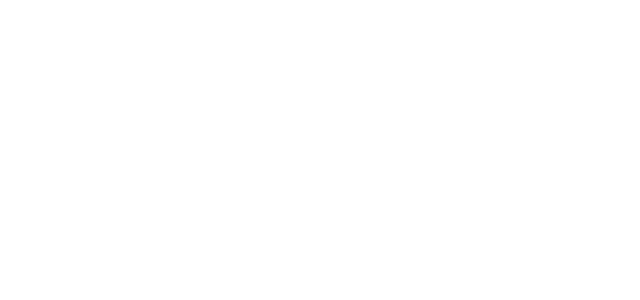
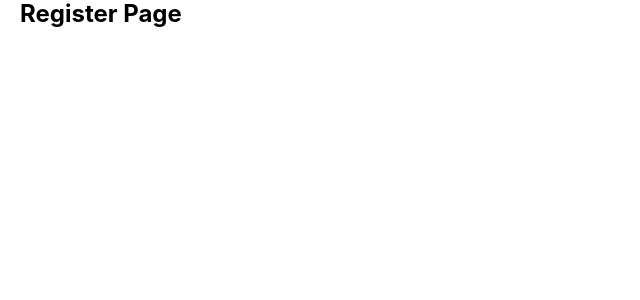
Before and after one commit to AnnaHort/goit-react-hw-08-phonebook, a React (Create React App) app: page /goit-react-hw-08-phonebook/register in a window 1280 px wide. Before the commit this address had no page. Shown: the top 300 px of the page, without its empty margins (0-640 px from the left). Built offline with nearby package versions, Linux system fonts and the light colour scheme.

Commit message:
add paths to pages

```diff
--- a/src/components/App.jsx
+++ b/src/components/App.jsx
@@ -4,12 +4,18 @@ import { GlobalStyle, SectionContainer } from './GlobalStyle';
 
 import { Navigation } from './Navigation/Navigation';
 
+import { LoginPage } from './pages/LoginPage';
+import { ContactsPage } from './pages/ContactsPage';
+import { RegisterPage } from './pages/RegisterPage';
+
 export const App = () => {
   return (
     <SectionContainer>
       <Routes>
         <Route path="/" element={<Navigation />}></Route>
-        <Route></Route>
+        <Route path="/register" element={<RegisterPage />}></Route>
+        <Route path="/login" element={<LoginPage />}></Route>
+        <Route path="/contacts" element={<ContactsPage />}></Route>
       </Routes>
 
       {/* <QuizForm />
--- /dev/null
+++ b/src/components/pages/ContactsPage.js
@@ -0,0 +1,5 @@
+export const ContactsPage = () => {
+    return (
+        <h2>Contacts Page</h2>
+    )
+}
--- /dev/null
+++ b/src/components/pages/LoginPage.js
@@ -0,0 +1,5 @@
+export const LoginPage = () => {
+    return (
+        <h2>Login Page</h2>
+    )
+}
--- /dev/null
+++ b/src/components/pages/RegisterPage.js
@@ -0,0 +1,5 @@
+export const RegisterPage = () => {
+    return (
+        <h2>Register Page</h2>
+    )
+}
```
Also changed, not shown: src/components/pages/Contacts.js (deleted), src/components/pages/Login.js (deleted), src/components/pages/Register.js (deleted).
